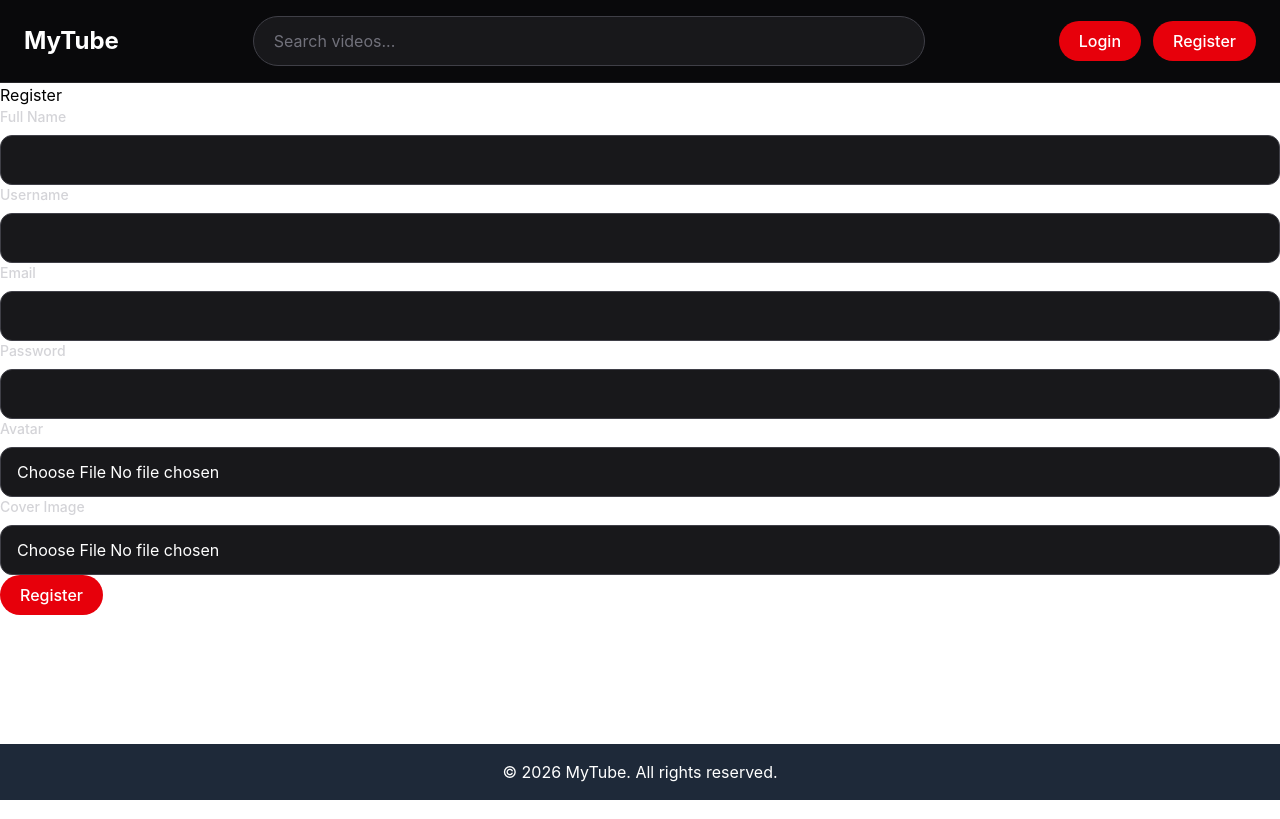
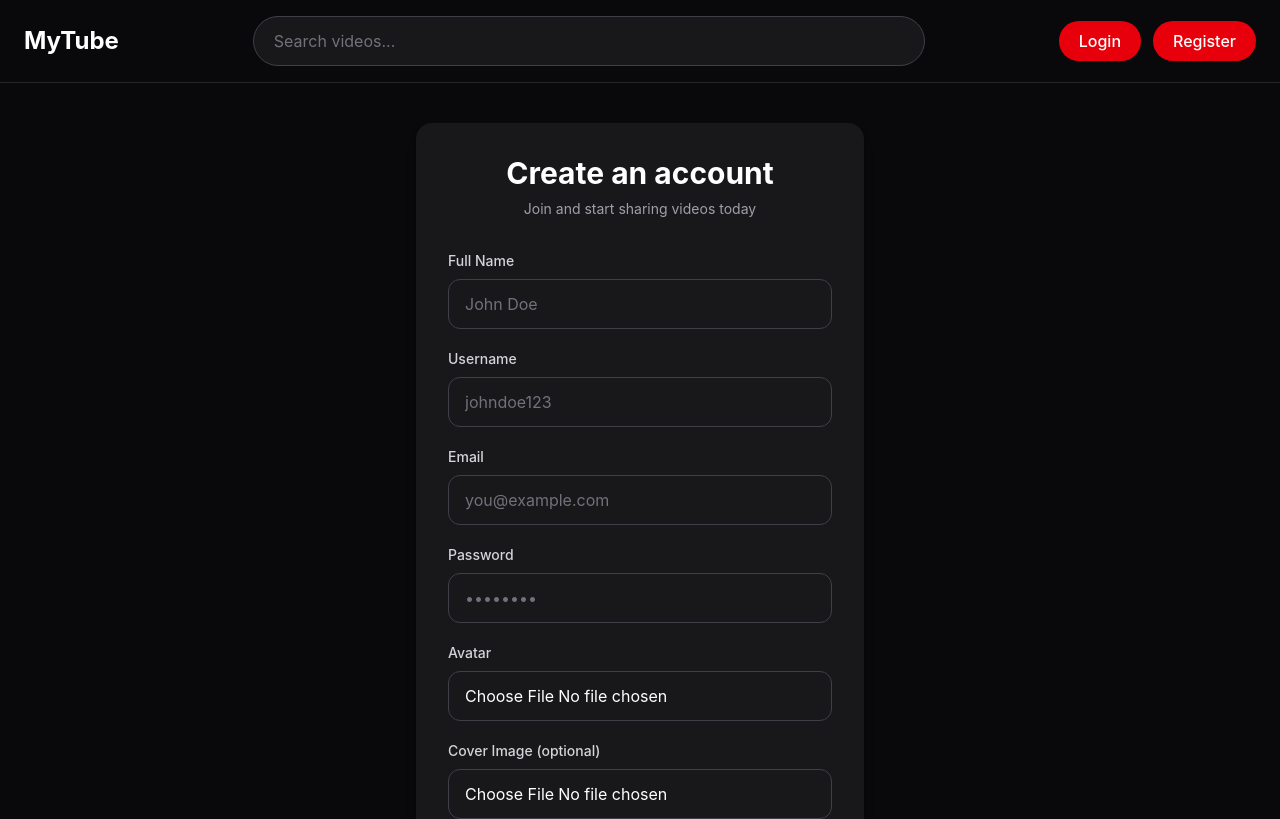
Before and after one commit to Harlongbi-Phangcho/video-platform-frontend, a React app: page /register in a window 1280 px wide. Shown: the top 819 px of the page. Built offline with nearby package versions, Linux system fonts and the light colour scheme; no server answers; the HTML template or start-up script is replaced by a standard one.

Commit message:
refactor Login and Register components for improved user experience; add form validation and loading states

```diff
--- a/src/pages/Login.jsx
+++ b/src/pages/Login.jsx
@@ -1,26 +1,29 @@
-import React from "react";
+import React, { useState } from "react";
 import { api } from "../api/axios";
 import { useForm } from "react-hook-form";
-import { useNavigate } from "react-router-dom";
+import { useNavigate, Link } from "react-router-dom";
 import { Input, Button } from "../components/index.js";
 import toast from "react-hot-toast";
 import { useDispatch } from "react-redux";
-import {login} from "../store/authSlice.js"
+import { login } from "../store/authSlice.js";
 
 function Login() {
-  const { register, handleSubmit } = useForm();
+  const {
+    register,
+    handleSubmit,
+    formState: { errors },
+  } = useForm();
   const navigate = useNavigate();
   const dispatch = useDispatch();
-
+  const [isLoading, setIsLoading] = useState(false);
 
   const onSubmit = async (data) => {
+    setIsLoading(true);
     try {
       const response = await api.post("/users/login", {
         email: data.email,
         password: data.password,
       });
-
-
 
       if (response.data.success) {
         dispatch(login(response.data.data.user));
@@ -28,18 +31,85 @@ function Login() {
         navigate("/");
       }
     } catch (error) {
-      console.error(error.response.data);
-      toast.error(error.response?.data?.message || "Something went wrong");
+      // Safe access — handles network errors where error.response is undefined
+      console.error(error?.response?.data);
+      toast.error(error?.response?.data?.message || "Something went wrong");
+    } finally {
+      setIsLoading(false);
     }
   };
+
   return (
-    <div>
-      <h1>Login</h1>
-      <form onSubmit={handleSubmit(onSubmit)}>
-        <Input label="Email" type="email" {...register("email", {required: true})} />
-        <Input label="Password" type="password" {...register("password", {required: true})} />
-        <Button type="submit">Login</Button>
-      </form>
+    <div className="min-h-screen bg-zinc-950 flex items-center justify-center px-4">
+      <div className="w-full max-w-md bg-zinc-900 rounded-2xl p-8 shadow-lg">
+        {/* Header */}
+        <div className="text-center mb-8">
+          <h1 className="text-3xl font-bold text-white">Welcome back</h1>
+          <p className="text-zinc-400 mt-2 text-sm">
+            Sign in to your account to continue
+          </p>
+        </div>
+
+        {/* Form */}
+        <form onSubmit={handleSubmit(onSubmit)} className="space-y-5">
+          {/* Email */}
+          <div className="space-y-1">
+            <Input
+              label="Email"
+              type="email"
+              placeholder="you@example.com"
+              disabled={isLoading}
+              {...register("email", {
+                required: "Email is required",
+                pattern: {
+                  value: /^[^\s@]+@[^\s@]+\.[^\s@]+$/,
+                  message: "Enter a valid email address",
+                },
+              })}
+            />
+            {errors.email && (
+              <p className="text-red-400 text-xs mt-1">{errors.email.message}</p>
+            )}
+          </div>
+
+          {/* Password */}
+          <div className="space-y-1">
+            <Input
+              label="Password"
+              type="password"
+              placeholder="••••••••"
+              disabled={isLoading}
+              {...register("password", {
+                required: "Password is required",
+                minLength: {
+                  value: 6,
+                  message: "Password must be at least 6 characters",
+                },
+              })}
+            />
+            {errors.password && (
+              <p className="text-red-400 text-xs mt-1">{errors.password.message}</p>
+            )}
+          </div>
+
+          {/* Submit */}
+          <Button
+            type="submit"
+            disabled={isLoading}
+            className="w-full py-3 bg-red-600 hover:bg-red-700 disabled:opacity-60 disabled:cursor-not-allowed transition rounded-full font-semibold text-white"
+          >
+            {isLoading ? "Signing in..." : "Sign In"}
+          </Button>
+        </form>
+
+        {/* Footer */}
+        <p className="text-center text-zinc-400 text-sm mt-6">
+          Don't have an account?{" "}
+          <Link to="/register" className="text-red-400 hover:text-red-300 transition">
+            Sign up
+          </Link>
+        </p>
+      </div>
     </div>
   );
 }
--- a/src/pages/Register.jsx
+++ b/src/pages/Register.jsx
@@ -1,54 +1,215 @@
-import React from "react";
+import React, { useState } from "react";
 import { api } from "../api/axios";
 import { useForm } from "react-hook-form";
-import { useNavigate } from "react-router-dom";
-import {Input, Button} from "../components/index.js";
+import { useNavigate, Link } from "react-router-dom";
+import { Input, Button } from "../components/index.js";
 import toast from "react-hot-toast";
 
-
+const ACCEPTED_IMAGE_TYPES = ["image/jpeg", "image/jpg", "image/png", "image/webp"];
+const MAX_FILE_SIZE_MB = 5;
 
 function Register() {
-  const { register, handleSubmit } = useForm();
+  const {
+    register,
+    handleSubmit,
+    formState: { errors },
+    watch,
+  } = useForm();
   const navigate = useNavigate();
+  const [isLoading, setIsLoading] = useState(false);
 
+  // Live preview for avatar
+  const avatarFile = watch("avatar");
+  const avatarPreview =
+    avatarFile?.[0] ? URL.createObjectURL(avatarFile[0]) : null;
+
+  const validateImage = (fileList, required = true) => {
+    if (!fileList || fileList.length === 0) {
+      return required ? "This field is required" : true;
+    }
+    const file = fileList[0];
+    if (!ACCEPTED_IMAGE_TYPES.includes(file.type)) {
+      return "Only JPG, PNG, or WEBP images are allowed";
+    }
+    if (file.size > MAX_FILE_SIZE_MB * 1024 * 1024) {
+      return `File must be smaller than ${MAX_FILE_SIZE_MB}MB`;
+    }
+    return true;
+  };
 
   const onSubmit = async (data) => {
+    setIsLoading(true);
     try {
-      console.log(data);
       const formData = new FormData();
       formData.append("fullName", data.fullName);
       formData.append("username", data.username);
       formData.append("email", data.email);
       formData.append("password", data.password);
       formData.append("avatar", data.avatar[0]);
-      formData.append("coverImage", data.coverImage[0]);
+      if (data.coverImage?.[0]) {
+        formData.append("coverImage", data.coverImage[0]);
+      }
 
-      // Send the form data to the backend
       const response = await api.post("/users/register", formData);
 
-      if(response.data.success) {
+      if (response.data.success) {
         toast.success("Registration successful! Please login.");
         navigate("/login");
       }
     } catch (error) {
-      console.error(error.response.data);
-
-      toast.error(error.response?.data?.message || "Something went wrong");
+      console.error(error?.response?.data);
+      toast.error(error?.response?.data?.message || "Something went wrong");
+    } finally {
+      setIsLoading(false);
     }
   };
 
   return (
-    <div>
-      <h1>Register</h1>
-      <form onSubmit={handleSubmit(onSubmit)}>
-       <Input label="Full Name" {...register("fullName", {required: true})} />
-        <Input label="Username" {...register("username", {required: true})} />
-        <Input label="Email" type="email" {...register("email", {required: true})} />
-        <Input label="Password" type="password" {...register("password", {required: true})} />
-        <Input label="Avatar" type="file" {...register("avatar", {required: true})} />
-        <Input label="Cover Image" type="file" {...register("coverImage", {required: true})} />
-        <Button type="submit">Register</Button>
-      </form>
+    <div className="min-h-screen bg-zinc-950 flex items-center justify-center px-4 py-10">
+      <div className="w-full max-w-md bg-zinc-900 rounded-2xl p-8 shadow-lg">
+        {/* Header */}
+        <div className="text-center mb-8">
+          <h1 className="text-3xl font-bold text-white">Create an account</h1>
+          <p className="text-zinc-400 mt-2 text-sm">
+            Join and start sharing videos today
+          </p>
+        </div>
+
+        <form onSubmit={handleSubmit(onSubmit)} className="space-y-5">
+          {/* Full Name */}
+          <div className="space-y-1">
+            <Input
+              label="Full Name"
+              placeholder="John Doe"
+              disabled={isLoading}
+              {...register("fullName", {
+                required: "Full name is required",
+                minLength: { value: 2, message: "Name must be at least 2 characters" },
+              })}
+            />
+            {errors.fullName && (
+              <p className="text-red-400 text-xs">{errors.fullName.message}</p>
+            )}
+          </div>
+
+          {/* Username */}
+          <div className="space-y-1">
+            <Input
+              label="Username"
+              placeholder="johndoe123"
+              disabled={isLoading}
+              {...register("username", {
+                required: "Username is required",
+                minLength: { value: 3, message: "Username must be at least 3 characters" },
+                pattern: {
+                  value: /^[a-zA-Z0-9_]+$/,
+                  message: "Only letters, numbers, and underscores allowed",
+                },
+              })}
+            />
+            {errors.username && (
+              <p className="text-red-400 text-xs">{errors.username.message}</p>
+            )}
+          </div>
+
+          {/* Email */}
+          <div className="space-y-1">
+            <Input
+              label="Email"
+              type="email"
+              placeholder="you@example.com"
+              disabled={isLoading}
+              {...register("email", {
+                required: "Email is required",
+                pattern: {
+                  value: /^[^\s@]+@[^\s@]+\.[^\s@]+$/,
+                  message: "Enter a valid email address",
+                },
+              })}
+            />
+            {errors.email && (
+              <p className="text-red-400 text-xs">{errors.email.message}</p>
+            )}
+          </div>
+
+          {/* Password */}
+          <div className="space-y-1">
+            <Input
+              label="Password"
+              type="password"
+              placeholder="••••••••"
+              disabled={isLoading}
+              {...register("password", {
+                required: "Password is required",
+                minLength: { value: 6, message: "Password must be at least 6 characters" },
+              })}
+            />
+            {errors.password && (
+              <p className="text-red-400 text-xs">{errors.password.message}</p>
+            )}
+          </div>
+
+          {/* Avatar with preview */}
+          <div className="space-y-1">
+            <div className="flex items-center gap-4">
+              {avatarPreview && (
+                <img
+                  src={avatarPreview}
+                  alt="Avatar preview"
+                  className="w-14 h-14 rounded-full object-cover border-2 border-red-500"
+                />
+              )}
+              <div className="flex-1">
+                <Input
+                  label="Avatar"
+                  type="file"
+                  accept="image/jpeg,image/jpg,image/png,image/webp"
+                  disabled={isLoading}
+                  {...register("avatar", {
+                    validate: (files) => validateImage(files, true),
+                  })}
+                />
+              </div>
+            </div>
+            {errors.avatar && (
+              <p className="text-red-400 text-xs">{errors.avatar.message}</p>
+            )}
+          </div>
+
+          {/* Cover Image (optional) */}
+          <div className="space-y-1">
+            <Input
+              label="Cover Image (optional)"
+              type="file"
+              accept="image/jpeg,image/jpg,image/png,image/webp"
+              disabled={isLoading}
+              {...register("coverImage", {
+                validate: (files) => validateImage(files, false),
+              })}
+            />
+            {errors.coverImage && (
+              <p className="text-red-400 text-xs">{errors.coverImage.message}</p>
+            )}
+          </div>
+
+          {/* Submit */}
+          <Button
+            type="submit"
+            disabled={isLoading}
+            className="w-full py-3 bg-red-600 hover:bg-red-700 disabled:opacity-60 disabled:cursor-not-allowed transition rounded-full font-semibold text-white"
+          >
+            {isLoading ? "Creating account..." : "Create Account"}
+          </Button>
+        </form>
+
+        {/* Footer */}
+        <p className="text-center text-zinc-400 text-sm mt-6">
+          Already have an account?{" "}
+          <Link to="/login" className="text-red-400 hover:text-red-300 transition">
+            Sign in
+          </Link>
+        </p>
+      </div>
     </div>
   );
 }
```
Also changed, not shown: src/pages/Home.jsx (+36 -18 lines).
